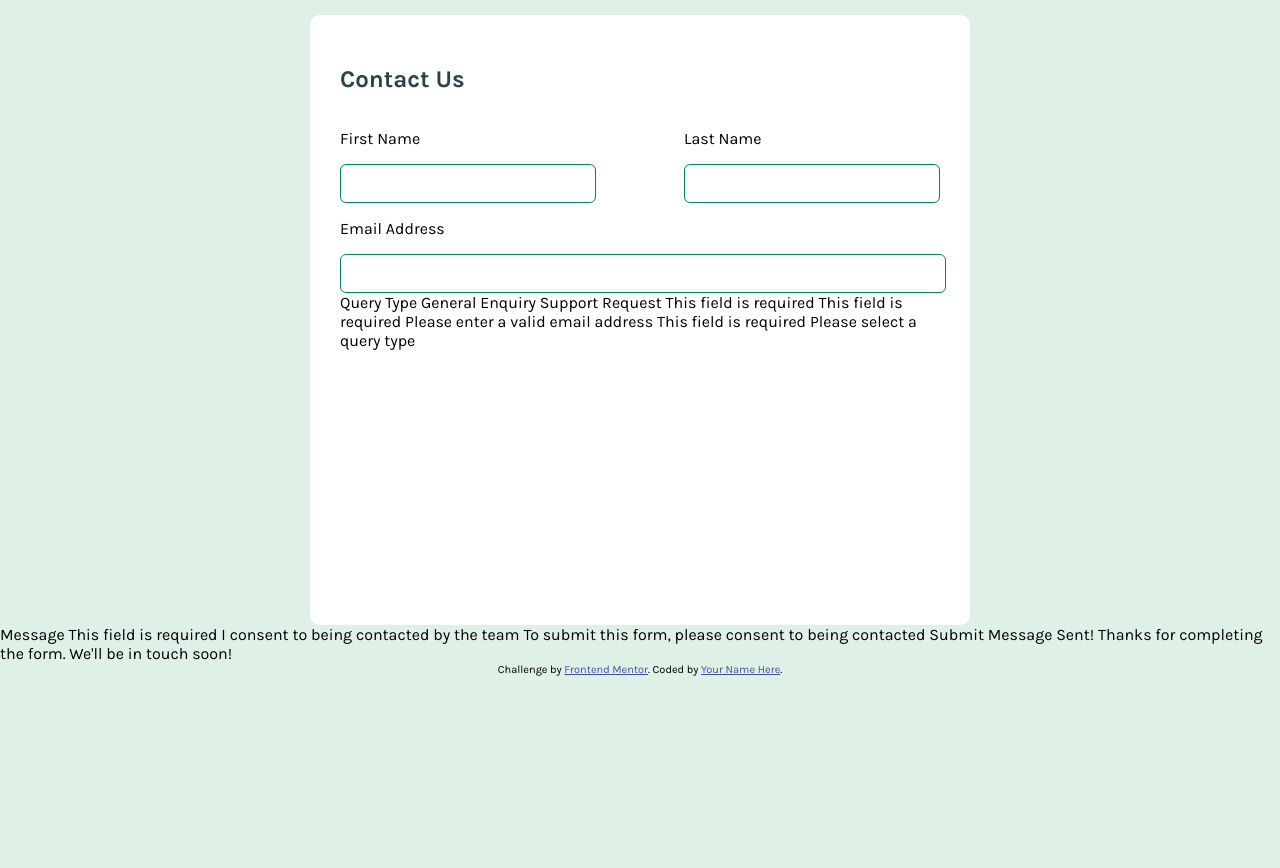
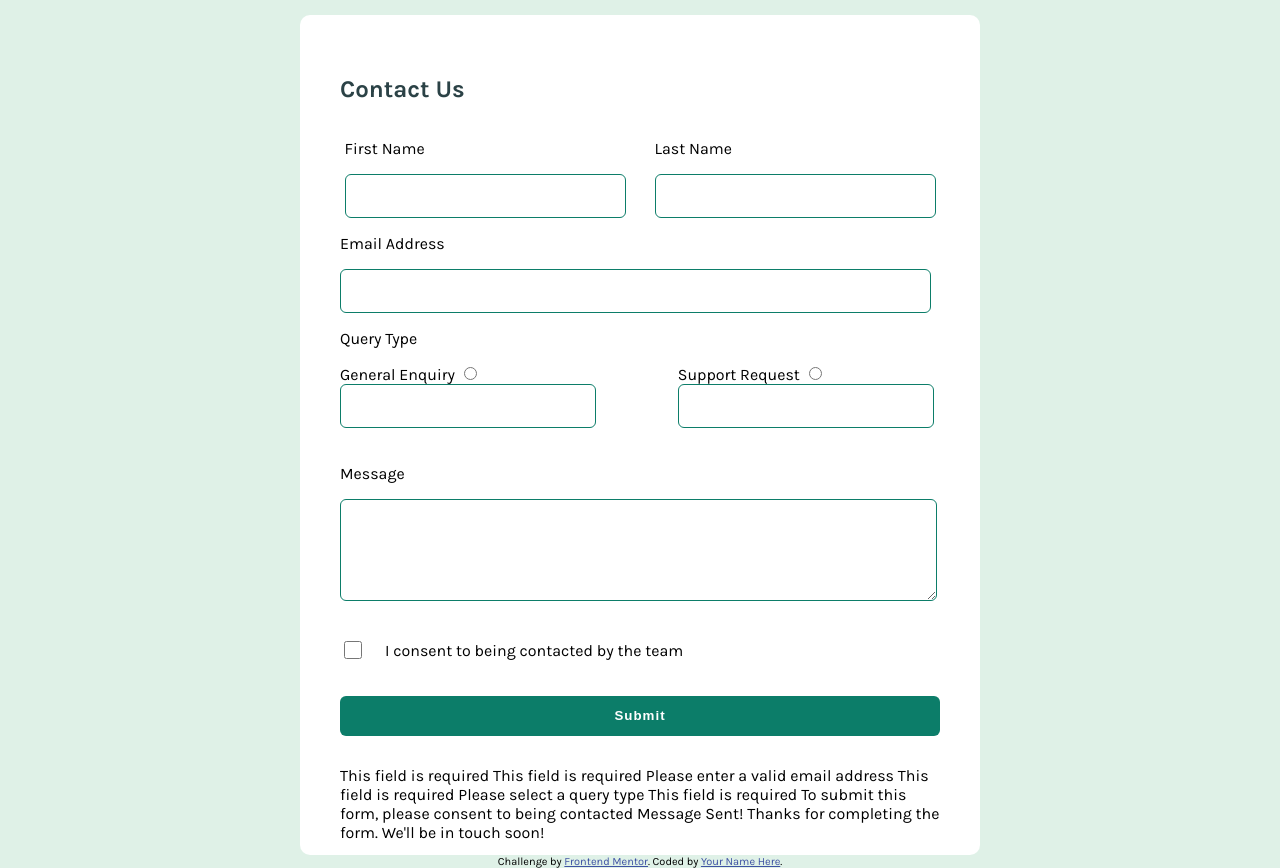
Before and after one commit to Annieleoliveiraa/forms-project, a plain HTML site: page index.html in a window 1280 px wide. Before the commit the page ends 800 px from the top, so only its background shows below. Drawn offline with Linux system fonts and the light colour scheme.

Commit message:
Fazendo os ajustes finais dos inputs do formulario

```diff
--- a/index.html
+++ b/index.html
@@ -44,47 +44,60 @@
         </label>
       </div>
 
+      <label for="iemail">
+        <p>Email Address</p>
+        <input class="input-email" type="email" name="iemail" id="iemail">
+      </label>
 
 
-      <label for="iemail">
-        <p>Email Address</p>
-        <input class="input-email" type="email" name="iemail" id="ieamil">
-      </label>
+      <p>Query Type</p>
+      <div class="container-inputs">
 
-      Query Type
+        <label for="iradio01">
+          General Enquiry
+          <input type="radio" name="" id="iradio01">
+          <input class="input01" type="text" name="" id="">
+        </label>
 
+        <label for="iradio02">
+          Support Request
+          <input type="radio" name="" id="iradio02">
+          <input class="input02" type="text" name="" id="">
+        </label>
 
-      General Enquiry
+      </div>
 
 
 
-      Support Request
+      <label for="imessage">
+        <p>Message</p>
+        <textarea name="messager" id="imessage" cols="30"></textarea>
+      </label>
+
+
+      <label for="messegerr">
+        <input class="card-check" type="checkbox" name="" id="messegerr">
+        <p class="text-check">I consent to being contacted by the team</p>
+      </label>
+
+      <button class="btn">Submit</button>
 
       This field is required
 
-
       This field is required
-
 
       Please enter a valid email address
       This field is required
       Please select a query type
 
+      This field is required
+      To submit this form, please consent to being contacted
+      Message Sent!
+      Thanks for completing the form. We'll be in touch soon!
 
   </div>
-  </form>
-
-  Message
-  This field is required
-
-  I consent to being contacted by the team
-  To submit this form, please consent to being contacted
-
-  Submit
-
-  Message Sent!
-  Thanks for completing the form. We'll be in touch soon!
-  </div>
+ </form>
+</div>
 
 
 
--- a/style.css
+++ b/style.css
@@ -9,48 +9,130 @@ h2 {
    color: hsl(187, 24%, 22%);
 }
 
+textarea {
+   width: 575px;
+   height: 80px;
+   padding: 10px;
+   text-align: left;
+   vertical-align: top;
+   line-height: 1.2;
+
+   border-radius: 6px;
+   border: 1px solid hsl(169, 82%, 27%);
+
+   cursor: pointer;
+}
+
 .container {
    width: 600px;
-   height: 550px;
+   height: 760px;
 
    margin: auto;
    margin-top: 15px;
 
    background-color: hsl(0, 0%, 100%);
-   padding: 30px;
+   padding: 40px;
    border-radius: 10px;
 }
 
 .card-inputnames {
   display: flex;
-  justify-content: space-between;
+  justify-content: space-around;
+  gap: 20px;
 }
 
 .input-name {
-   width: 250px;
-   height: 35px;
+   width: 275px;
+   height: 40px;
 
    border-radius: 6px;
    border: 1px solid hsl(169, 82%, 27%);
+
+   cursor: pointer;
 }
 
 .input-sobrenome {
-   width: 250px;
-   height: 35px;
+   width: 275px;
+   height: 40px;
 
    border-radius: 6px;
    border: 1px solid hsl(169, 82%, 27%);
+
+   cursor: pointer;
 }
 
 .input-email {
-   width: 600px;
-   height: 35px;
+   width: 585px;
+   height: 40px;
 
    border-radius: 6px;
    border: 1px solid hsl(169, 82%, 27%);
+
+   cursor: pointer;
 }
 
-.card-radios {
+.container-inputs{
    display: flex;
    justify-content: space-between;
+   gap: 80px;
 }
+
+.input01, .input02 {
+   width: 250px;
+   height: 40px;
+
+   margin-bottom: 20px;
+
+   border-radius: 6px;
+   border: 1px solid hsl(169, 82%, 27%);
+
+   cursor: pointer;
+}
+
+.card-check {
+  margin-top: 40px;
+  width: 18px;
+  height: 18px;
+}
+
+.text-check {
+   margin-top: -22px;
+   margin-left: 45px;
+}
+
+.input-messege {
+   width: 600px;
+   height: 80px;
+
+   border-radius: 6px;
+   border: 1px solid hsl(169, 82%, 27%);
+
+   padding: 8px;
+   vertical-align: top;
+   text-align: left;
+
+   cursor: pointer;
+}
+
+.btn {
+  width: 600px;
+  height: 40px;
+
+  margin-top: 20px;
+  margin-bottom: 30px;
+  background-color: hsl(169, 82%, 27%);
+
+  border: none;
+  border-radius: 6px;
+  color: hsl(0, 0%, 100%);
+
+  font-weight: 700;
+  cursor: pointer;
+
+  transition: all 0.9s ease-in;
+  letter-spacing: 1px;
+}
+
+.btn:hover {
+   background-color: hsl(170, 82%, 11%);
+}
```
